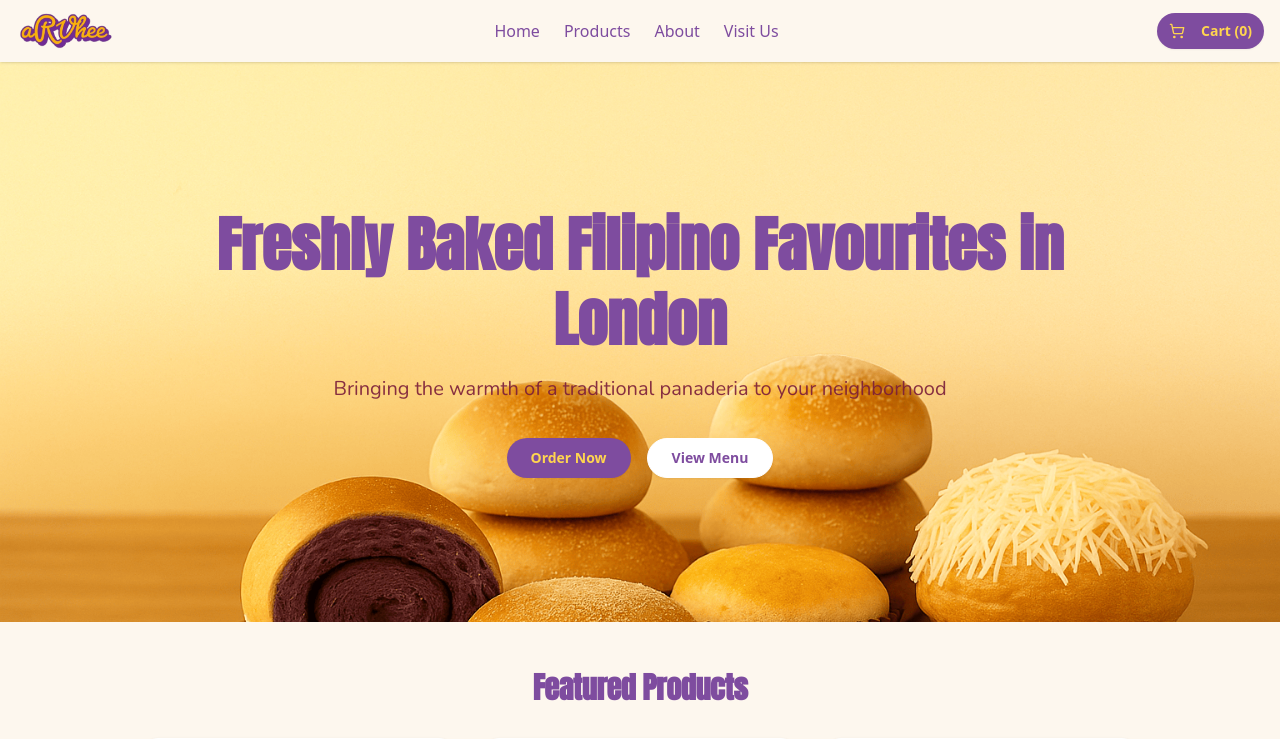
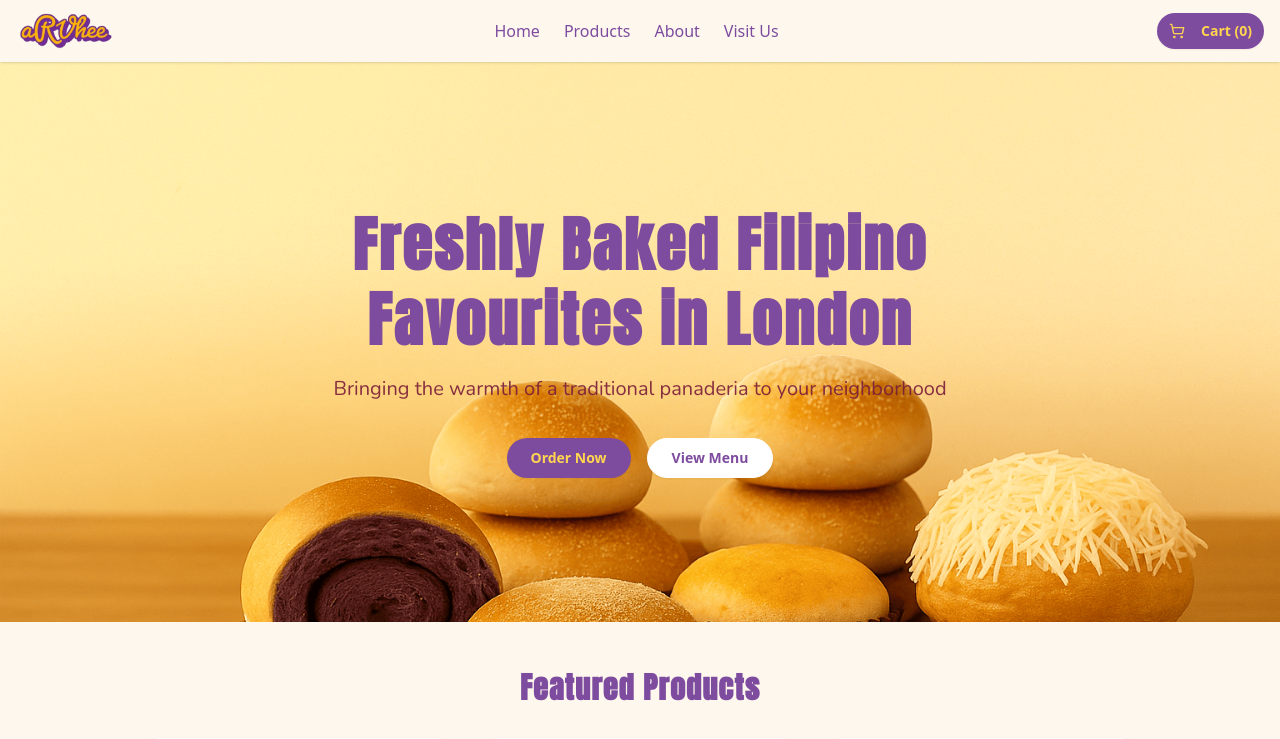
Before and after one commit to anahawDesign/arvhee-site, a Next.js app: page / in a window 1280 px wide. Shown: the top 739 px of the page. Built offline with nearby package versions, Linux system fonts and the light colour scheme.

Commit message:
interactive map

```diff
--- a/app/(root)/_components/FeaturedProducts.tsx
+++ b/app/(root)/_components/FeaturedProducts.tsx
@@ -25,7 +25,7 @@ const FeaturedProducts = () => (
             <span className="inline-block px-3 py-1 mb-2 rounded-full text-xs font-bold bg-[var(--color-accent)] text-[var(--color-secondary)]">
               {product.badge}
             </span>
-            <h4 className="text-lg font-semibold mb-2 text-[var(--color-primary)]">
+            <h4 className=" text-lg font-semibold mb-2 text-[var(--color-primary)]">
               {product.name}
             </h4>
             <p className="text-sm text-[var(--color-text)] mb-2 text-center">
--- a/app/(root)/_components/Hero.tsx
+++ b/app/(root)/_components/Hero.tsx
@@ -23,7 +23,7 @@ const Hero = () => (
       style={{ color: "var(--color-background)" }}
     >
       <h2
-        className={` text-4xl md:text-6xl mb-4 leading-tight tracking-normal text-[var(--color-accent)]`}
+        className={` text-4xl md:text-6xl mb-4 leading-tight text-[var(--color-accent)]`}
       >
         Freshly Baked Filipino Favourites in London
       </h2>
--- a/app/(root)/_components/VisitUs.tsx
+++ b/app/(root)/_components/VisitUs.tsx
@@ -99,7 +99,17 @@ const VisitUs = () => (
 
         <div>
           <div className="bg-gray-200 rounded-lg h-64 md:h-full flex items-center justify-center">
-            <p className="text-gray-500">Interactive Map Placeholder</p>
+            <iframe
+              title="Bakery Location"
+              width="100%"
+              height="100%"
+              className="rounded-lg"
+              style={{ border: 0, minHeight: "256px" }}
+              loading="lazy"
+              allowFullScreen
+              referrerPolicy="no-referrer-when-downgrade"
+              src="https://www.google.com/maps?q=2a+Jutland+Rd,+London+E13+8HZ&output=embed"
+            />
           </div>
         </div>
       </div>
--- a/app/globals.css
+++ b/app/globals.css
@@ -157,10 +157,12 @@ body {
   }
   h1,
   h2,
-  h3 {
+  h3,
+  h4,
+  h5 {
     font-family: var(--font-anton);
     font-weight: 800;
-    letter-spacing: -0.01em;
+    letter-spacing: 0.04em;
   }
   .heading-nunito {
     font-family: var(--font-nunito), var(--font-sans), sans-serif;
```
